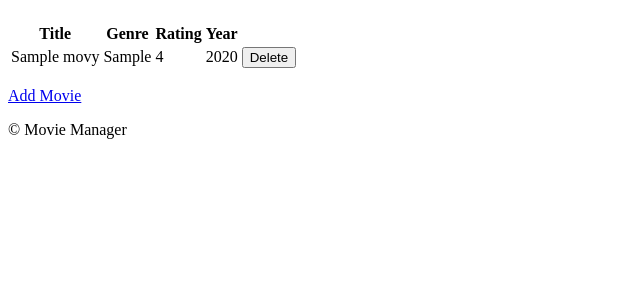
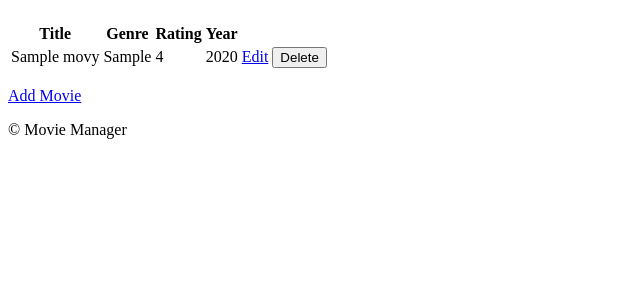
Before and after one commit to upnept/unit1project, a PHP site: page / in a window 1280 px wide. Shown: the part 58-358 px from the top of the page, without its empty margins (0-640 px from the left). Run offline with PHP 8.4, Linux system fonts and the light colour scheme; tables that the repository leaves empty or names only in its code hold one stand-in row (values such as "Sample post"); data that the repository does not hold is empty.

Commit message:
edit btn

```diff
--- a/index.php
+++ b/index.php
@@ -39,6 +39,7 @@ $statement->closeCursor();
                     <td><?php echo $movie['genre']; ?></td>
                     <td><?php echo $movie['rating']; ?></td>
                     <td><?php echo $movie['year']; ?></td>
+                    <td><a href="edit_movie_form.php?movie_id=<?php echo $movie['movieID']; ?>">Edit</a></td>
                     <td><form action="delete_movie.php" method="post">
                         <input type="hidden" name="movie_id"
                             value="<?php echo $movie['movieID']; ?>">
```
